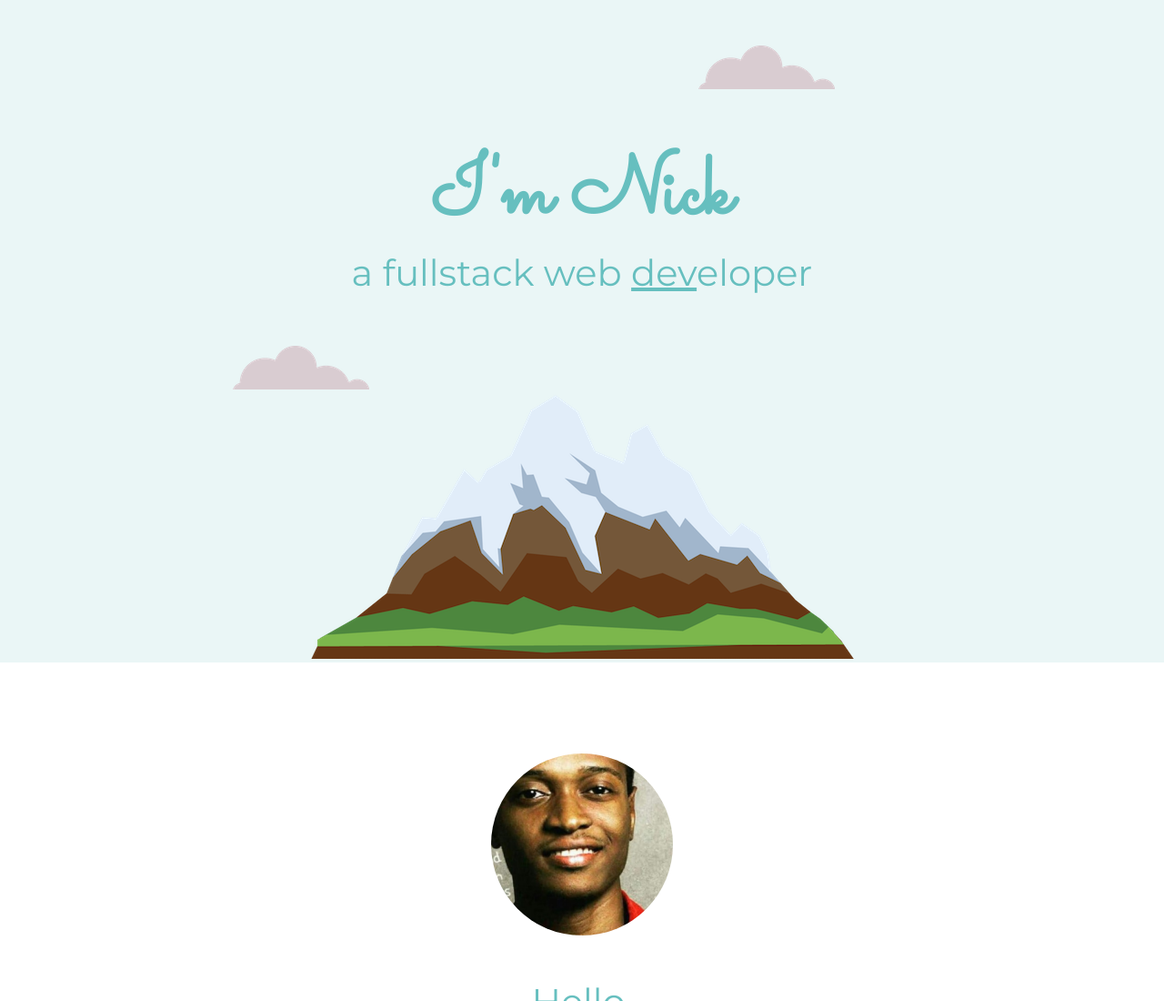
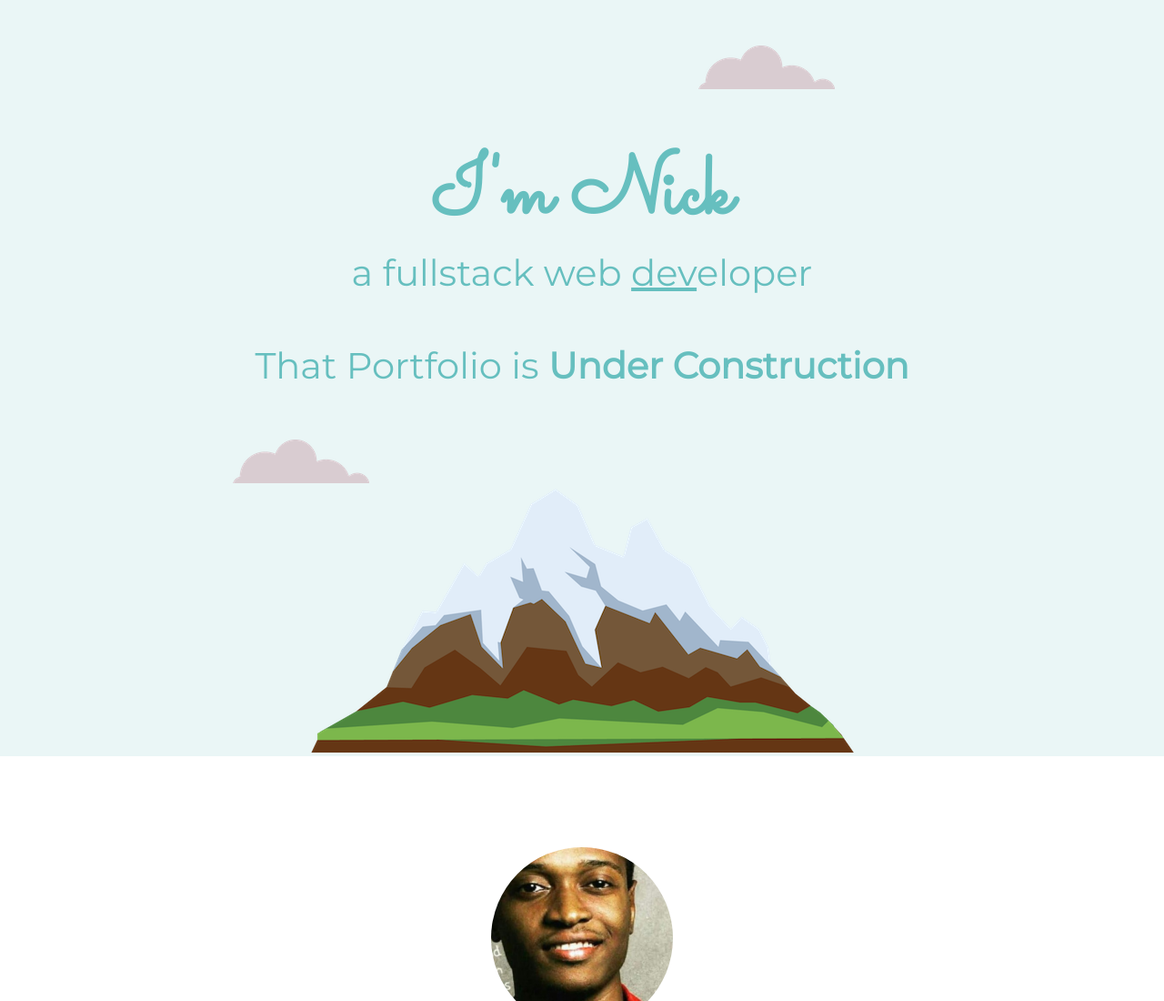
Before and after one commit to nico-arch/cv, a plain HTML site: page index.html in a window 1280 px wide. Shown: the top 1100 px of the page at 91% size. Drawn offline with Linux system fonts and the light colour scheme.

Commit message:
Update index.html

```diff
--- a/index.html
+++ b/index.html
@@ -3,7 +3,7 @@
 
 <head>
   <meta charset="utf-8">
-  <title>Nick Anderson Azémar</title>
+  <title>Nick Anderson Azémar Portfolio</title>
   <link rel="stylesheet" href="css/style.css">
   <link rel="icon" href="favicon.ico">
   <link href="https://fonts.googleapis.com/css?family=Merriweather|Montserrat|Sacramento" rel="stylesheet">
@@ -15,6 +15,7 @@
     <div class="title-text">
       <h1>I'm Nick</h1>
       <h2>a fullstack web <span class="pro">dev</span>eloper</h2>
+      <h2> That Portfolio is <strong>Under Construction</strong></h2>
     </div>
 
     <img class="bottom-cloud" src="images/cloud.png" alt="cloud-img">
```
